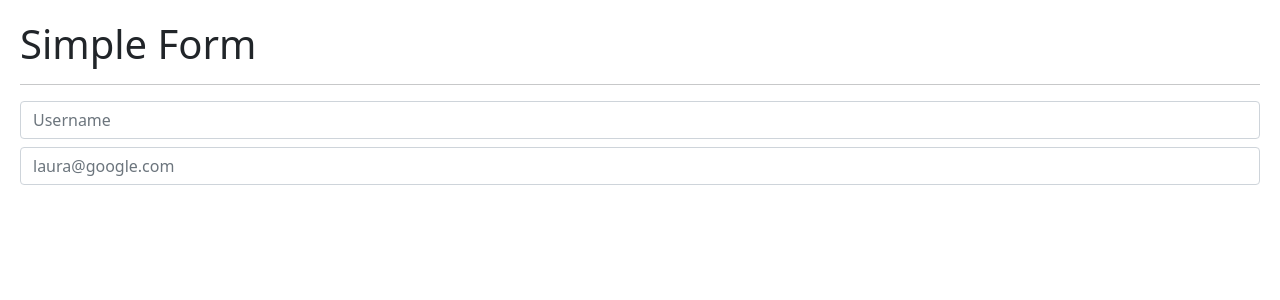
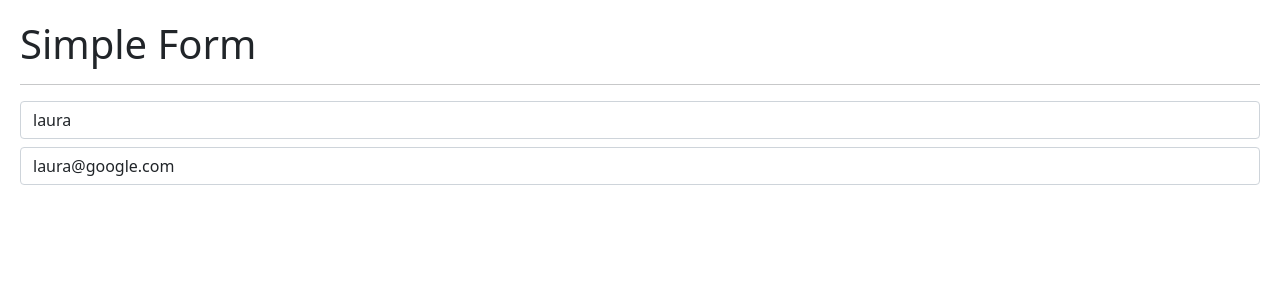
Before and after one commit to lauraportillo/hook-app, a React (Create React App) app: page / in a window 1280 px wide. Shown: the top 300 px of the page. Built offline with nearby package versions, Linux system fonts and the light colour scheme; the HTML template or start-up script is replaced by a standard one.

Commit message:
add handleInput

```diff
--- a/src/02-useEffect/SimpleForm.js
+++ b/src/02-useEffect/SimpleForm.js
@@ -5,8 +5,21 @@ const SimpleForm = () => {
     const [formState, setFormState] = useState({
         username: 'laura',
         email: 'laura@google.com'
+    })
 
-    })
+    // desestructurar el estado:
+    const { username, email } = formState;
+
+    // función que maneja los cambios en los inputs:
+    // propiedades computadas de los objetos en javascript [name]: value
+    const handleInput = ({ target }) => {
+        const { name, value } = target;
+        setFormState({
+            ...formState,
+            [name]: value
+        })
+
+    }
 
     return (
         <>
@@ -18,6 +31,8 @@ const SimpleForm = () => {
                 className="form-control"
                 placeholder="Username"
                 name="username"
+                value={username}
+                onChange={handleInput}
             />
 
             <input
@@ -25,6 +40,8 @@ const SimpleForm = () => {
                 className="form-control mt-2"
                 placeholder="laura@google.com"
                 name="email"
+                value={email}
+                onChange={handleInput}
             />
         </>
 
```
